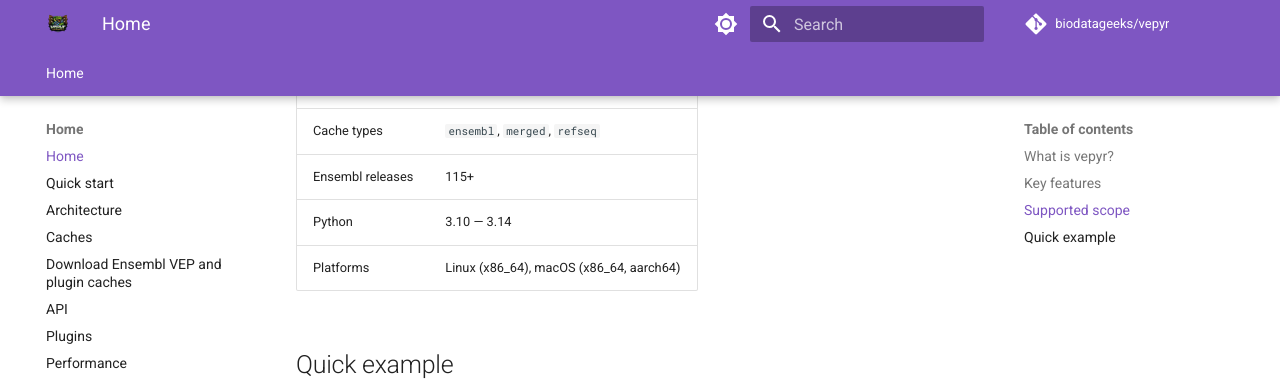
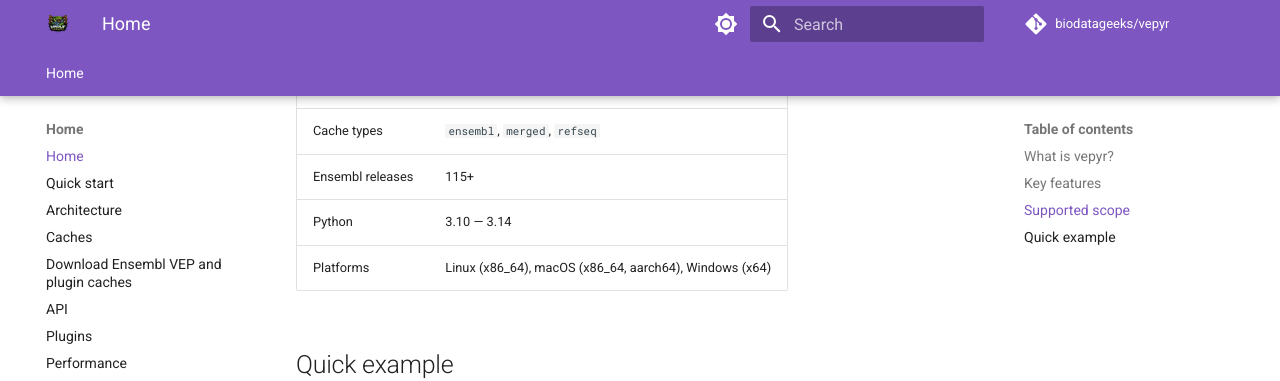
Before and after one commit to biodatageeks/vepyr, an MkDocs documentation site: the page built from docs/index.md, in a window 1280 px wide and 900 px high, scrolled down 1462 px. Shown: the top 381 px of the window. Built offline with MkDocs 1.6.1 and Material for MkDocs 9.7.7, drawn with Linux system fonts in a browser that asks for light colours; comment, search, counter and statistics services are not loaded.

Commit message:
docs: record Windows among the supported platforms
Windows x64 wheels are built by both ci.yml and publish_to_pypi.yml — the
publish job gates on them — and vepyr-0.3.0-cp310-abi3-win_amd64.whl is on
PyPI. The README badge and the index.md scope table still claimed Linux and
macOS only; docs/developers.md already listed Windows.

Co-Authored-By: Claude Opus 5 (1M context) <noreply@anthropic.com>

```diff
--- a/docs/index.md
+++ b/docs/index.md
@@ -35,7 +35,7 @@ vepyr is a Python library backed by a native Rust engine that provides:
 | Cache types | `ensembl`, `merged`, `refseq` |
 | Ensembl releases | 115+ |
 | Python | 3.10 — 3.14 |
-| Platforms | Linux (x86_64), macOS (x86_64, aarch64) |
+| Platforms | Linux (x86_64), macOS (x86_64, aarch64), Windows (x64) |
 
 ## Quick example
 
```
Also changed, not shown: README.md (+1 -1 lines).
